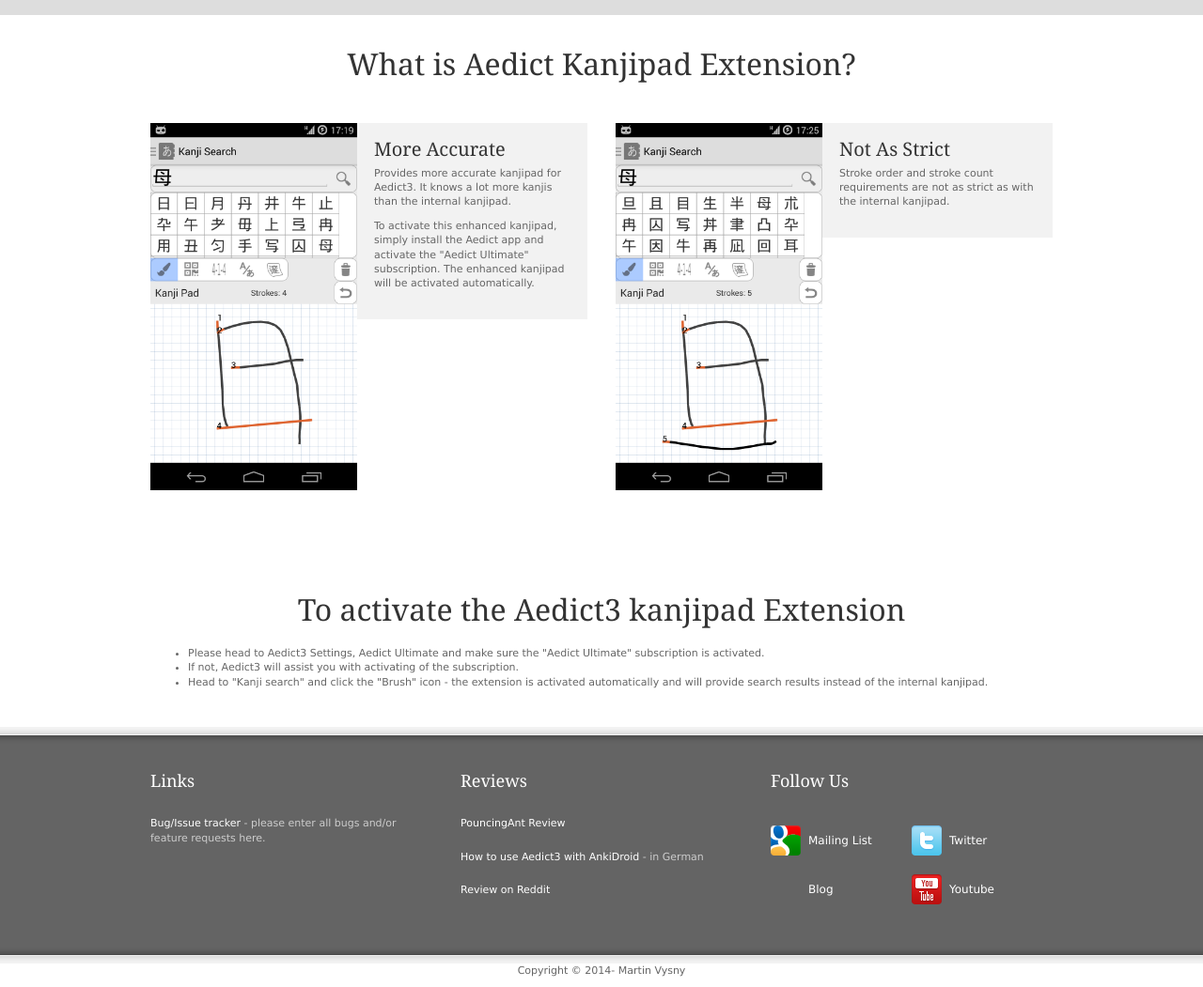
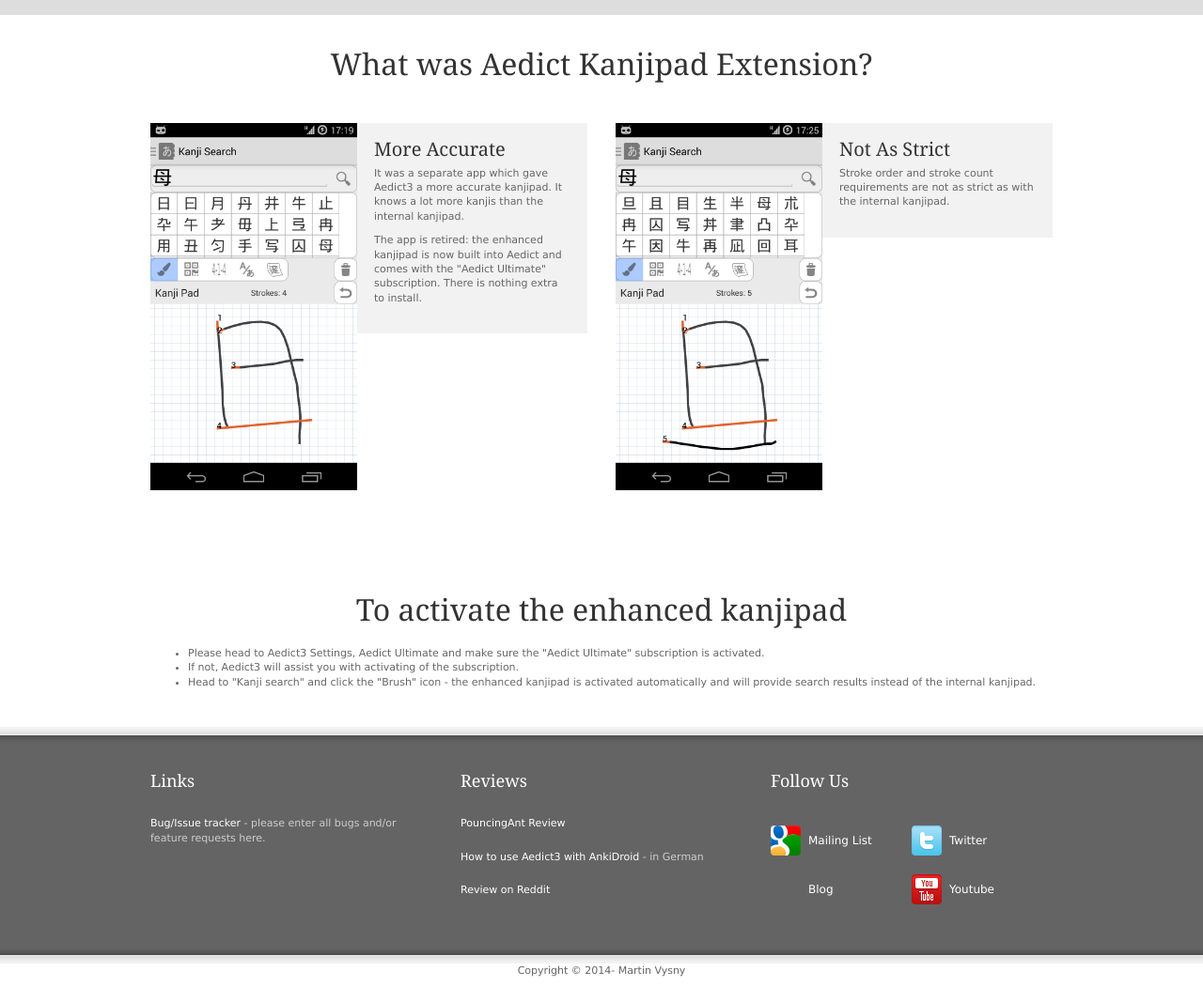
Before and after one commit to mvysny/aedict.eu, a Jekyll site: the page built from kanjipadextension/index.html, in a window 1280 px wide and 1400 px high, scrolled down 967 px, cut to the strip 349-1400 px from the top of the window. Shown: the whole strip at 94% size. Built offline with Jekyll 4.4.1, drawn with Linux system fonts in a browser that asks for light colours; nearby versions of some CDN libraries; some of the changed text lies outside the part shown.

Commit message:
Kanjipad Extension: retired, now part of Aedict Ultimate
Its Play listing is unpublished. The page and intro say it's retired and
built into Aedict; the FAQ points at Aedict Ultimate instead of the
extension and the long-gone "Kanji Pad" setting. Every URL stays.

Co-Authored-By: Claude Opus 5.5 <noreply@anthropic.com>

```diff
--- a/_includes/intro/kanjipadextension.html
+++ b/_includes/intro/kanjipadextension.html
@@ -1,5 +1,5 @@
     	<h1>Accurate KanjiPad</h1>
-        <p><strong>Now built into Aedict; this separate app is no longer needed.</strong> Install Aedict 3 and activate the 'Aedict Ultimate' Subscription to gain access to this feature.</p>
+        <p><strong>Kanjipad Extension is retired and no longer on Google Play: it is now built into Aedict.</strong> Install Aedict 3 and activate the 'Aedict Ultimate' subscription to gain access to this feature.</p>
 <p align="center"><a href="https://play.google.com/store/apps/details?id=sk.baka.aedict3">
   <img alt="Get it on Google Play"
        src="{{ include.root }}images/google-play-badge.png" height="60px" />
--- a/faq.html
+++ b/faq.html
@@ -141,7 +141,7 @@ it can not speak Japanese, please enter the Google TTS Engine settings, then "In
 <div style="padding-top: 16px">
 <h4>Q: Kanjipad does not recognize kanjis well</h4>
 <p>A: Built-in kanjipad expects correct stroke order and direction, and most importantly, it expects correct stroke count. The analyzer algorithm was stolen &#40;do you know that great artists steal? :-&#41; from Todd David Rudick.</p>
-<p>You can purchase the Aedict Kanjipad Extension, which uses different matching algorithm which matches kanjis regardless of the drawing/stroke order. Simply open the Aedict configuration and set the "Kanji Pad" configuration option to KanjiPad Extension; Aedict will install the extension automatically.</p>
+<p>The Aedict Ultimate subscription activates an enhanced kanjipad (formerly the separate Kanjipad Extension app). It knows a lot more kanjis, and it is much more forgiving on stroke order and stroke count; it can even look for kanjis with one or two strokes more or less than you drew. Head to Aedict Settings, Aedict Ultimate to subscribe; the enhanced kanjipad is then activated automatically.</p>
 </div>
         <div class="clear"></div>
 
--- a/kanjipadextension/index.html
+++ b/kanjipadextension/index.html
@@ -31,14 +31,14 @@ title: "Welcome"
 
 
 <div align="center" style="padding-top: 66px">
-<h1 style="padding-bottom: 46px">What is Aedict Kanjipad Extension?</h1>
+<h1 style="padding-bottom: 46px">What was Aedict Kanjipad Extension?</h1>
 </div>
 
     	<div class="col col_2" >
         	<img src="screenshots/screenshot.png" alt="image" style="float:left; width: 220px;" />
             <div class="image_caption" style="padding-left: 238px;"><h3>More Accurate</h3>
-		<p>Provides more accurate kanjipad for Aedict3. It knows a lot more kanjis than the internal kanjipad.</p>
-<p>To activate this enhanced kanjipad, simply install the Aedict app and activate the "Aedict Ultimate" subscription. The enhanced kanjipad will be activated automatically.</p>
+		<p>It was a separate app which gave Aedict3 a more accurate kanjipad. It knows a lot more kanjis than the internal kanjipad.</p>
+<p>The app is retired: the enhanced kanjipad is now built into Aedict and comes with the "Aedict Ultimate" subscription. There is nothing extra to install.</p>
 	    </div>
         </div>
 
@@ -52,8 +52,8 @@ title: "Welcome"
         <div class="clear" style="padding-top: 43px"></div>
 
 <div style="padding-top: 46px">
-<h1 align="center" style="padding-bottom: 20px">To activate the Aedict3 kanjipad Extension</h1>
+<h1 align="center" style="padding-bottom: 20px">To activate the enhanced kanjipad</h1>
 <ul><li>Please head to Aedict3 Settings, Aedict Ultimate and make sure the "Aedict Ultimate" subscription is activated.</li>
 <li>If not, Aedict3 will assist you with activating of the subscription.</li>
-<li>Head to "Kanji search" and click the "Brush" icon - the extension is activated automatically and will provide search results instead of the internal kanjipad.</li></ul>
+<li>Head to "Kanji search" and click the "Brush" icon - the enhanced kanjipad is activated automatically and will provide search results instead of the internal kanjipad.</li></ul>
 </div>
```
